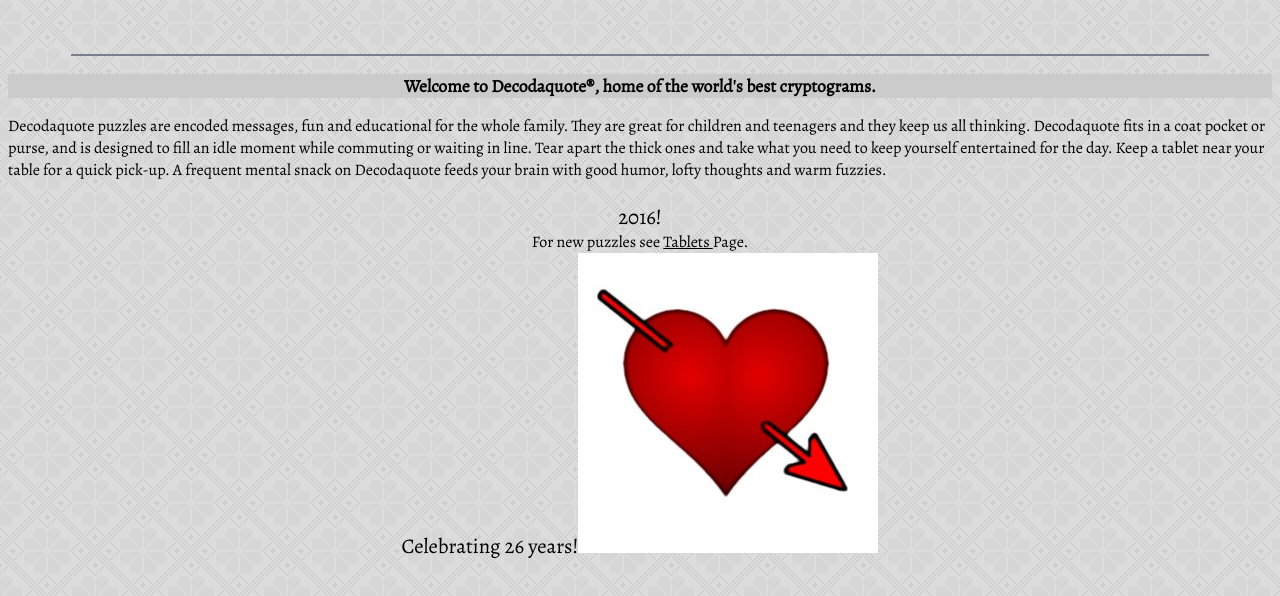
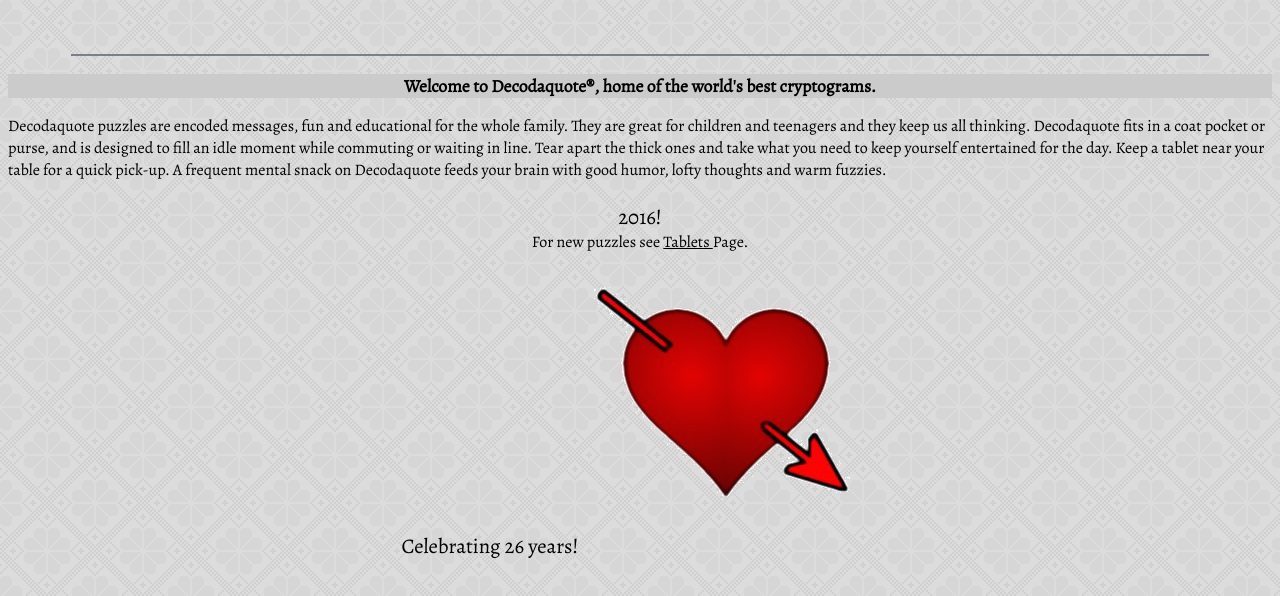
Before and after one commit to flegald/Decodaquote, a plain HTML site: page index.html in a window 1280 px wide. Shown: the part 168-764 px from the top of the page. Drawn offline with nearby package versions, Linux system fonts and the light colour scheme.

Commit message:
changed photo to png

```diff
--- a/index.html
+++ b/index.html
@@ -46,7 +46,7 @@
 		A frequent mental snack on Decodaquote feeds your brain with good humor, lofty thoughts and warm fuzzies.</article>
 		</br>
 		<article id="rotatingArticle"><span id="year">2016!</span></br>For new puzzles see <a>Tablets </a>Page.</br>
-		<span id="celebrate">Celebrating 26 years!</span><img src="img/feb.jpg"></article>
+		<span id="celebrate">Celebrating 26 years!</span><img src="img/feb.png"></article>
 
 
 	<script src="js/deco.js"></script>
```
Also changed, not shown: img/feb.png (added).
